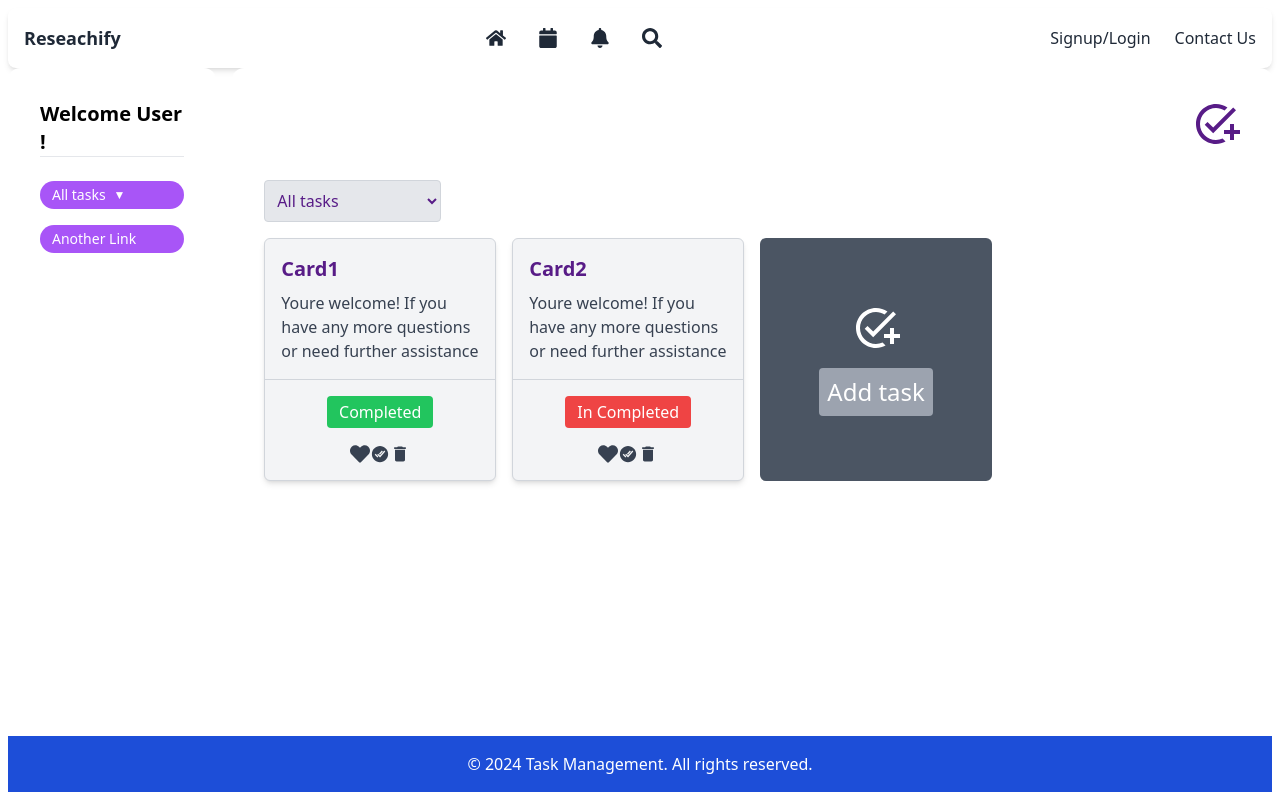
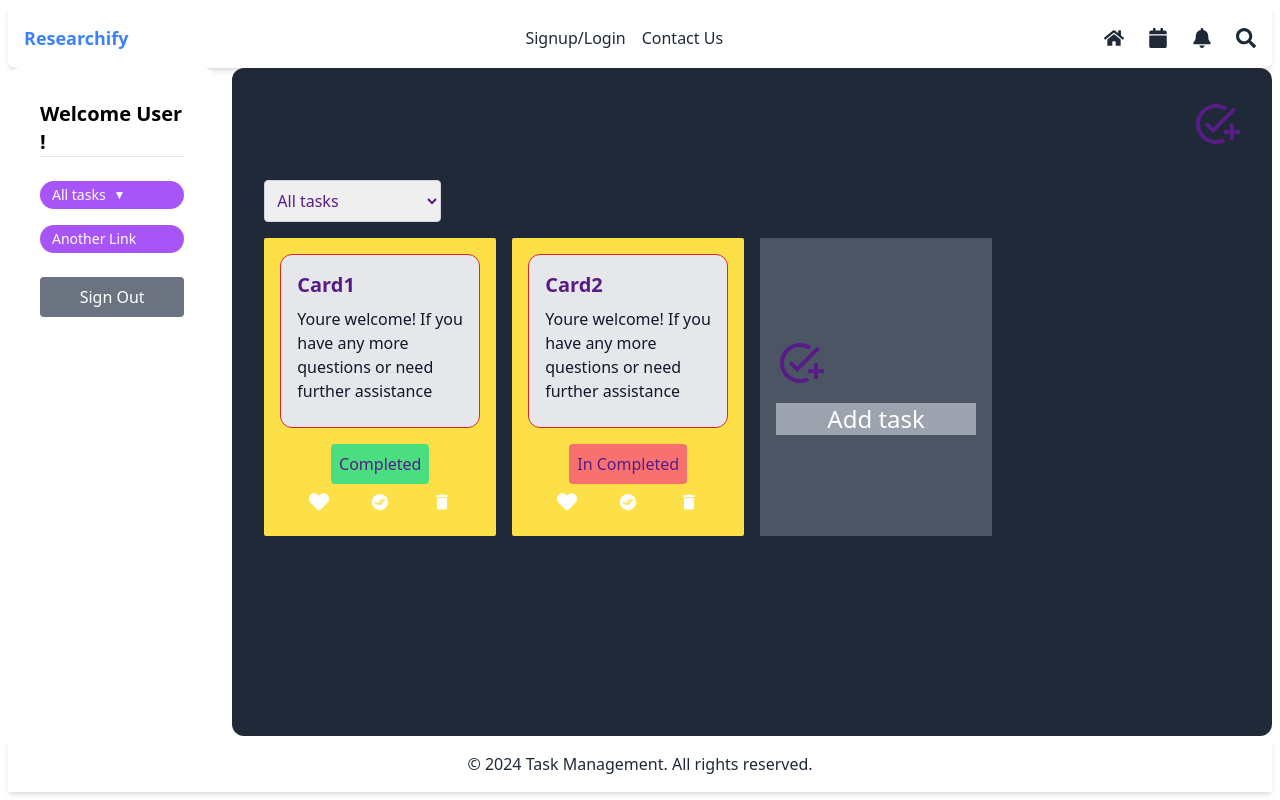
Before and after one commit to Ayushkumarsinghyogesh/Researchify_task_mananger, a React (Create React App) app in the folder frontend/: page / in a window 1280 px wide. Built offline with nearby package versions, Linux system fonts and the light colour scheme.

Commit message:
New changes

```diff
--- a/frontend/src/components/Footer/Footer.jsx
+++ b/frontend/src/components/Footer/Footer.jsx
@@ -2,7 +2,7 @@ import React from 'react';
 
 const Footer = () => {
   return (
-    <footer className='bg-blue-700 text-white p-4 text-center'>
+    <footer className='bg-white text-gray-800 p-4 rounded-t-lg text-center shadow-md'>
       <p>© 2024 Task Management. All rights reserved.</p>
     </footer>
   );
--- a/frontend/src/components/Home/Card.jsx
+++ b/frontend/src/components/Home/Card.jsx
@@ -27,11 +27,12 @@ const Card = ({ home }) => {
 
   return (
     <div className='p-4'>
+      {/* Dropdown for filtering tasks */}
       <div className='mb-4'>
         <select
           value={filter}
           onChange={(e) => setFilter(e.target.value)}
-          className='p-2 rounded border border-gray-300 bg-gray-200'
+          className='p-2 rounded border border-gray-300'
         >
           <option value="All">All tasks</option>
           <option value="Important">Important Task</option>
@@ -39,29 +40,31 @@ const Card = ({ home }) => {
           <option value="In Completed">In Completed Task</option>
         </select>
       </div>
-      <div className='grid grid-cols-1 sm:grid-cols-2 lg:grid-cols-4 gap-4'>
+      <div className='grid grid-cols-4 gap-4'>
         {filteredData.map((item, i) => (
-          <div key={i} className='bg-gray-100 border border-gray-300 flex flex-col rounded-md shadow-md'>
-            <div className='p-4'>
-              <h1 className='text-xl font-semibold mb-2'>{item.title}</h1>
-              <p className='text-gray-700'>{item.desc}</p>
+          <div key={i} className='bg-yellow-300 flex flex-col justify-between rounded-sm p-4'>
+            <div className="border border-red-600 rounded-xl p-4 bg-gray-200">
+              <div>
+                <h1 className='text-xl font-semibold'>{item.title}</h1>
+                <p className='text-gray-900 my-2'>{item.desc}</p>
+              </div>
             </div>
-            <div className='flex flex-col items-center justify-between p-4 border-t border-gray-300'>
+            <div className="mt-4 w-full flex flex-col items-center">
               <button
-                className={`py-1 px-3 rounded text-white ${
-                  item.status === 'In Completed' ? 'bg-red-500' : 'bg-green-500'
+                className={`p-2 rounded ${
+                  item.status === 'In Completed' ? 'bg-red-400' : 'bg-green-400'
                 }`}
               >
                 {item.status}
               </button>
-              <div className="mt-4 flex justify-around text-xl text-gray-700">
-                <button className='hover:text-red-500 transition-colors'>
+              <div className="text-white p-2 w-full flex justify-around text-xl">
+                <button className='fav-task hover:scale-50 duration-1000'>
                   <FaHeart />
                 </button>
-                <button className='hover:text-green-500 transition-colors'>
+                <button>
                   <IoCheckmarkDoneCircleSharp />
                 </button>
-                <button className='hover:text-gray-500 transition-colors'>
+                <button>
                   <MdDelete />
                 </button>
               </div>
@@ -69,9 +72,9 @@ const Card = ({ home }) => {
           </div>
         ))}
         {home === 'true' && (
-          <div className='bg-gray-600 flex flex-col items-center justify-center text-center p-4 rounded-md hover:bg-gray-700 transition-all duration-300'>
-            <MdAddTask className='text-5xl text-white' />
-            <h2 className='bg-gray-400 text-white mt-4 text-2xl p-2 rounded'>Add task</h2>
+          <div className='bg-gray-600 flex flex-col justify-center text-center p-4 hover:scale-105 transition-all duration-100'>
+            <MdAddTask className='text-5xl' />
+            <h2 className='bg-gray-400 text-white mt-4 text-2xl'>Add task</h2>
           </div>
         )}
       </div>
--- a/frontend/src/components/Home/Sidebar.jsx
+++ b/frontend/src/components/Home/Sidebar.jsx
@@ -57,7 +57,11 @@ const Sidebar = () => {
           </div>
         ))}
       </div>
-
+      <div className='mt-4'>
+        <button className='bg-gray-500 w-full p-2 rounded hover:bg-white text-white hover:text-black'>
+          Sign Out
+        </button>
+      </div>
     </div>
   );
 };
--- a/frontend/src/components/Navbar/Navbar.jsx
+++ b/frontend/src/components/Navbar/Navbar.jsx
@@ -2,37 +2,31 @@ import React from 'react';
 import { Link } from 'react-router-dom';
 import { FaHome, FaCalendar, FaBell, FaSearch } from 'react-icons/fa';
 
-const Navbar = () => {
+const Navbar = ({ onContactClick }) => {
   return (
-    <nav className='bg-white p-4 flex justify-between items-center rounded-lg shadow-md'>
-      {/* Header with logo or title */}
-      <Link to="/" className='relative text-gray-800 text-lg font-bold hover:text-purple-500 transition-colors duration-300 animate-title'>
-        Reseachify
-      </Link>
+    <nav className='bg-white p-4 flex justify-between items-center shadow-md rounded-b-lg'>
+      <Link to="/" className='text-blue-500 text-lg font-bold'>Researchify</Link>
+      <div>
+        <Link to="/signup" className='text-gray-800 mx-4 hover:text-blue-500'>Signup/Login</Link>
+        <button onClick={onContactClick} className='text-gray-800 hover:text-blue-500'>
+          Contact Us
+        </button>
+      </div>
 
-            {/* Icons */}
-            <div className='flex space-x-8'> {/* Increased spacing between icons */}
-        <a href="/" className='text-gray-800 hover:text-purple-500 transition-colors duration-300 transform hover:scale-125'>
+      <div className='flex space-x-6'>
+        <a href="/" className='text-gray-800 hover:text-purple-500 transition-transform duration-300 transform hover:scale-125'>
           <FaHome className='text-xl' />
         </a>
-        <a href="/calendar" className='text-gray-800 hover:text-purple-500 transition-colors duration-300 transform hover:scale-125'>
+        <a href="/calendar" className='text-gray-800 hover:text-purple-500 transition-transform duration-300 transform hover:scale-125'>
           <FaCalendar className='text-xl' />
         </a>
-        <a href="/notifications" className='text-gray-800 hover:text-purple-500 transition-colors duration-300 transform hover:scale-125'>
+        <a href="/notifications" className='text-gray-800 hover:text-purple-500 transition-transform duration-300 transform hover:scale-125'>
           <FaBell className='text-xl' />
         </a>
-        <a href="/search" className='text-gray-800 hover:text-purple-500 transition-colors duration-300 transform hover:scale-125'>
+        <a href="/search" className='text-gray-800 hover:text-purple-500 transition-transform duration-300 transform hover:scale-125'>
           <FaSearch className='text-xl' />
         </a>
       </div>
-
-      {/* Navigation links */}
-      <div>
-        <Link to="/signup" className='text-gray-800 mx-6 hover:text-purple-500 transition-colors duration-300'>Signup/Login</Link>
-        <Link to="/contact" className='text-gray-800 hover:text-purple-500 transition-colors duration-300'>Contact Us</Link>
-      </div>
-
-
     </nav>
   );
 };
--- a/frontend/src/pages/Home.jsx
+++ b/frontend/src/pages/Home.jsx
@@ -1,21 +1,33 @@
-import React from 'react';
+import React, { useState } from 'react';
 import { Outlet } from 'react-router-dom';
 import Sidebar from "../components/Home/Sidebar";
 import Navbar from "../components/Navbar/Navbar";
 import Footer from '../components/Footer/Footer';
+import ContactForm from '../components/ContactForm/ContactForm';
 
 const Home = () => {
+  const [showContactForm, setShowContactForm] = useState(false);
+
+  const handleContactClick = () => {
+    setShowContactForm(true);
+  };
+
+  const handleCloseContactForm = () => {
+    setShowContactForm(false);
+  };
+
   return (
     <div className='flex flex-col h-[98vh]'>
-      <Navbar />
+      <Navbar onContactClick={handleContactClick} />
       <div className='flex flex-1 gap-4'>
         <div className='bg-white w-1/6 rounded-xl p-4 flex flex-col justify-between'>
           <Sidebar />
         </div>
-        <div className='bg-white w-5/6 rounded-xl p-4'>
+        <div className='bg-gray-800 w-5/6 rounded-xl p-4'>
           <Outlet />
         </div>
       </div>
+      {showContactForm && <ContactForm onClose={handleCloseContactForm} />}
       <Footer />
     </div>
   );
```
Also changed, not shown: frontend/src/pages/AllTask.jsx (line endings or trailing spaces).
